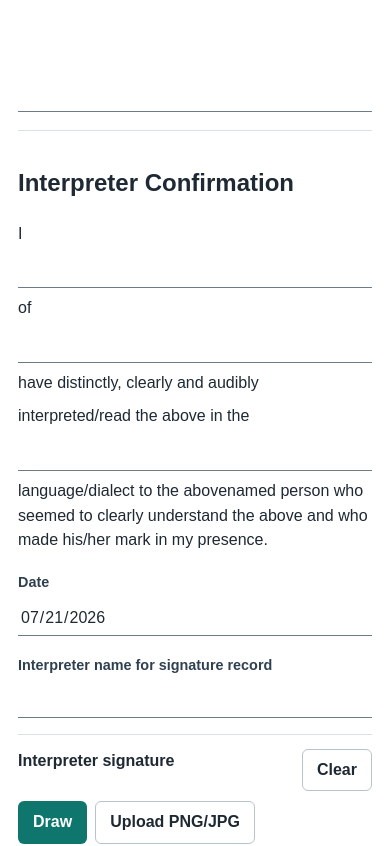
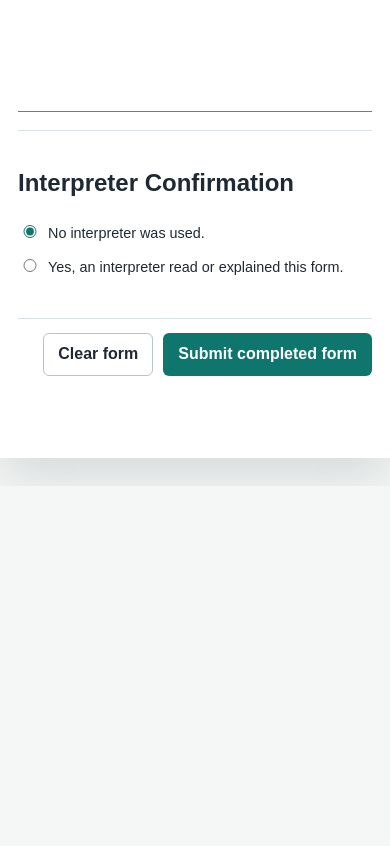
Before and after one commit to Danieluganda/RETI_Program, a Next.js app in the folder consent-app/: page /consent/new in a window 390 px wide. Shown: the part 4160-5006 px from the top of the page. After the commit the page ends 4646 px from the top, so only its background shows below. Built offline with nearby package versions, Linux system fonts and the light colour scheme.

Commit message:
Improve interpreter confirmation flow

```diff
--- a/consent-app/app/globals.css
+++ b/consent-app/app/globals.css
@@ -328,8 +328,19 @@ input[type="file"] {
 }
 
 .interpreter-statement {
-  display: grid;
-  gap: 8px;
+  margin: 14px 0 18px;
+  line-height: 2.05;
+}
+
+.interpreter-statement input {
+  display: inline-block;
+  width: min(220px, 100%);
+  min-height: 28px;
+  margin: 0 6px;
+  vertical-align: baseline;
+}
+
+.interpreter-choice {
   margin-bottom: 18px;
 }
 
@@ -523,8 +534,9 @@ td {
     margin: 6px 0;
   }
 
-  .statement-row.first,
-  .statement-row.language {
-    grid-template-columns: 1fr;
+  .interpreter-statement input {
+    display: block;
+    width: 100%;
+    margin: 6px 0;
   }
 }
--- a/consent-app/components/ConsentForm.tsx
+++ b/consent-app/components/ConsentForm.tsx
@@ -126,6 +126,7 @@ export function ConsentForm({
   const [consentFormType, setConsentFormType] = useState<ConsentFormType>(initialFormType);
   const [serviceRequired, setServiceRequired] = useState<PartnerService>("device-financing");
   const [authorizedPartners, setAuthorizedPartners] = useState<string[]>([partnerOptions[0]]);
+  const [interpreterUsed, setInterpreterUsed] = useState(false);
   const template = consentTemplates[consentFormType];
   const isPartnerConsent = consentFormType === "third-party-data-sharing";
   const dataShared = isPartnerConsent ? partnerServiceData[serviceRequired] : template.dataList;
@@ -152,7 +153,7 @@ export function ConsentForm({
         authorizedPartners: isPartnerConsent ? selectedPartners : [],
         dataShared: isPartnerConsent ? selectedData : dataShared,
         informationUnderstood: Boolean(body.consentAgreement),
-        interpreterUsed: Boolean(body.interpreterName || body.language || interpreterSignature),
+        interpreterUsed,
         interpreterLanguage: body.language,
         interpreterName: body.interpreterName || body.interpreterSignatureName,
         signingMethod,
@@ -423,23 +424,39 @@ export function ConsentForm({
 
         <section className="section">
           <h2>Interpreter Confirmation</h2>
-          <div className="interpreter-statement">
-            <div className="statement-row first">
-              <span>I</span>
-              <input aria-label="Interpreter name" name="interpreterName" />
-              <span>of</span>
-              <input aria-label="Interpreter organization" name="interpreterOrganization" />
-              <span>have distinctly, clearly and audibly</span>
+          <div className="decision-options interpreter-choice">
+            <label className="checkbox-row compact">
+              <input
+                name="interpreterUsedChoice"
+                type="radio"
+                checked={!interpreterUsed}
+                onChange={() => {
+                  setInterpreterUsed(false);
+                  setInterpreterSignature("");
+                }}
+              />
+              <span>No interpreter was used.</span>
+            </label>
+            <label className="checkbox-row compact">
+              <input
+                name="interpreterUsedChoice"
+                type="radio"
+                checked={interpreterUsed}
+                onChange={() => setInterpreterUsed(true)}
+              />
+              <span>Yes, an interpreter read or explained this form.</span>
+            </label>
           </div>
-            <div className="statement-row language">
-              <span>interpreted/read the above in the</span>
-              <input aria-label="Language or dialect" name="language" />
-              <span>
-                language/dialect to the abovenamed person who seemed to clearly understand the
-                above and who made his/her mark in my presence.
-              </span>
-            </div>
-          </div>
+
+          {interpreterUsed && (
+            <>
+              <p className="interpreter-statement">
+                I <input aria-label="Interpreter name" name="interpreterName" required /> of{" "}
+                <input aria-label="Interpreter organization" name="interpreterOrganization" required /> have distinctly,
+                clearly and audibly interpreted/read the above in the{" "}
+                <input aria-label="Language or dialect" name="language" required /> language/dialect to the abovenamed
+                person who seemed to clearly understand the above and who made his/her mark in my presence.
+              </p>
               <div className="grid two">
                 <div>
                   <label htmlFor="interpreterDate">Date</label>
@@ -457,6 +474,8 @@ export function ConsentForm({
                   onChange={(dataUrl) => setInterpreterSignature(dataUrl)}
                 />
               </div>
+            </>
+          )}
         </section>
 
         <section className="section">
--- a/consent-app/lib/pdf.ts
+++ b/consent-app/lib/pdf.ts
@@ -375,6 +375,7 @@ export async function generateConsentPdf(record: ConsentRecord) {
   ]);
   drawImageBox(ctx, "Participant signature or thumbprint", participantImage, record.participantName);
 
+  if (record.interpreterUsed) {
     section(ctx, "Interpreter Confirmation");
     textBlock(
       ctx,
@@ -386,6 +387,7 @@ export async function generateConsentPdf(record: ConsentRecord) {
       ["Interpreter name for signature record", fieldValue(record.interpreterName, "")],
     ]);
     drawImageBox(ctx, "Interpreter signature", interpreterImage, record.interpreterName);
+  }
 
   section(ctx, "Locked Record Metadata");
   fieldGrid(ctx, [
```
Lines whose indentation alone changed are shown as unchanged.
